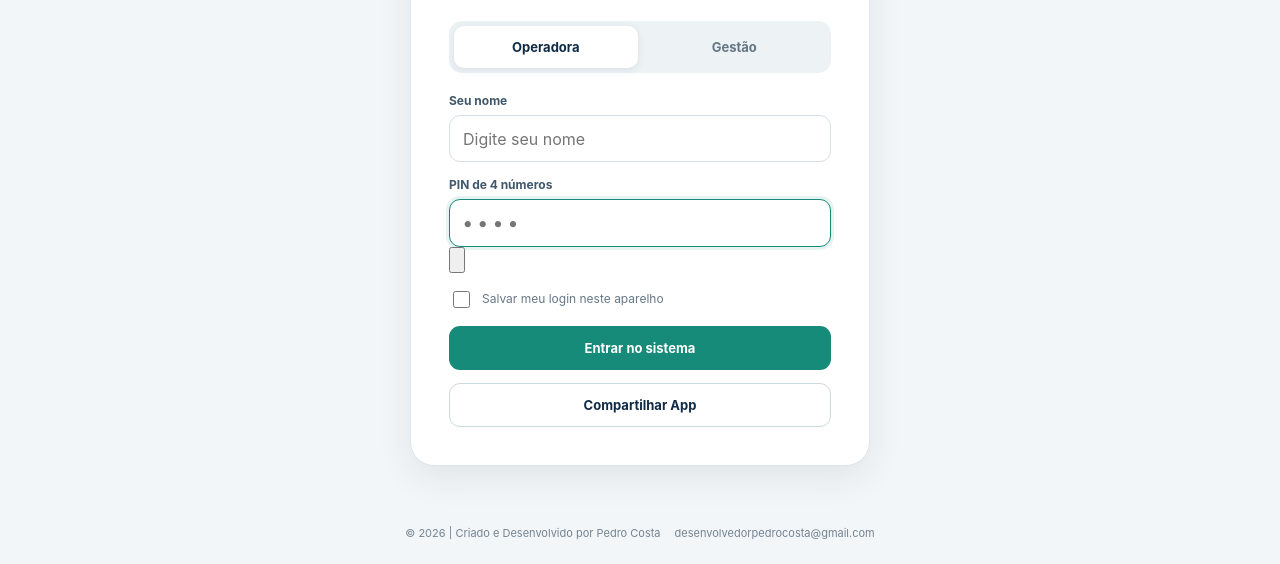
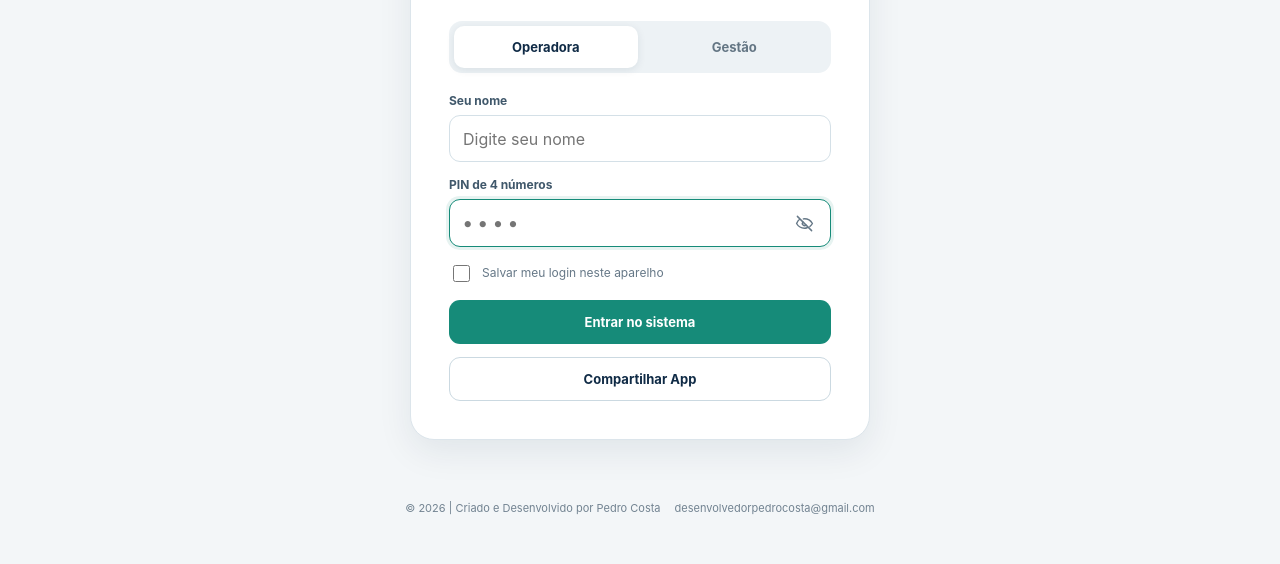
Before and after one commit to desenvolvedorpedrocosta/Cantina-Escolar, a website with bundled scripts: page index.html in a window 1280 px wide. Both pictures are taken after a click on the button "Mostrar PIN". Shown: the part 261-825 px from the top of the page. After the commit the page ends 800 px from the top, so only its background shows below. Built offline with nearby package versions, Linux system fonts and the light colour scheme.

Commit message:
Add files via upload

```diff
--- a/assets/css/styles.css
+++ b/assets/css/styles.css
@@ -404,3 +404,15 @@ body { overflow-x: hidden; }
   .pdf-action-buttons { display: grid; grid-template-columns: 1fr; }
   .pdf-action-buttons .button { width: 100%; }
 }
+
+
+/* Campo de PIN com controle acessível para mostrar/ocultar os números. */
+.password-control { position: relative; display: flex; align-items: center; width: 100%; }
+.password-control .pin-input { width: 100%; padding-right: 54px; }
+.password-toggle { position: absolute; right: 7px; top: 50%; transform: translateY(-50%); display: grid; place-items: center; width: 40px; height: 38px; border: 0; border-radius: 9px; color: var(--muted); background: transparent; }
+.password-toggle:hover { color: var(--navy); background: #edf3f6; }
+.password-toggle:focus-visible { outline: 2px solid var(--teal); outline-offset: 2px; }
+.password-toggle svg { width: 19px; height: 19px; fill: none; stroke: currentColor; stroke-width: 1.8; stroke-linecap: round; stroke-linejoin: round; }
+.password-toggle .eye-off { display: none; }
+.password-toggle[aria-pressed="true"] .eye-on { display: none; }
+.password-toggle[aria-pressed="true"] .eye-off { display: block; }
```
